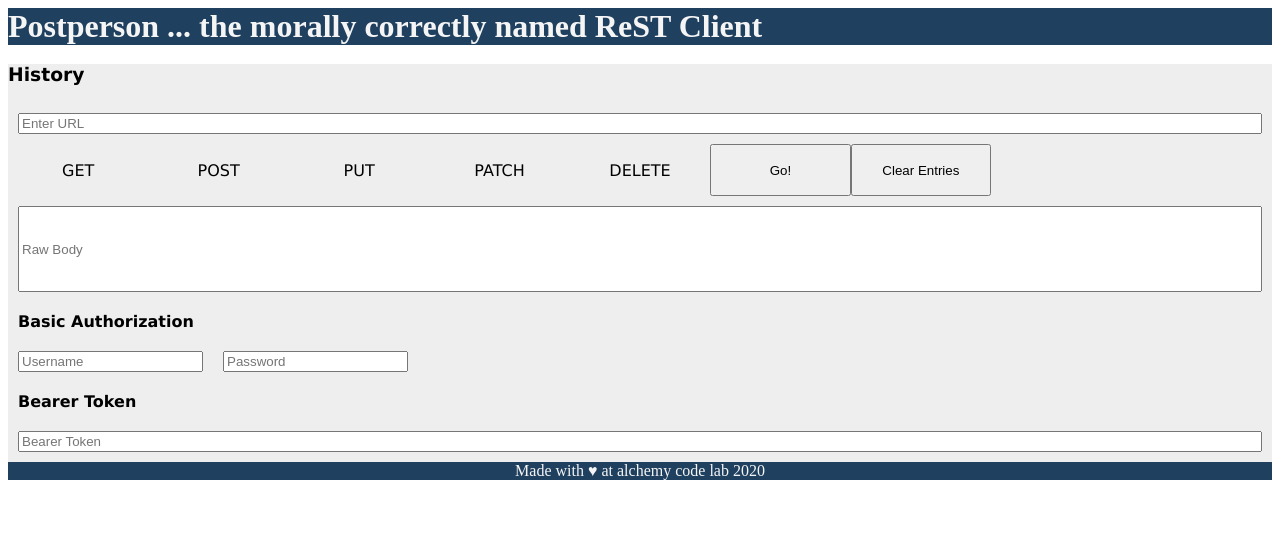
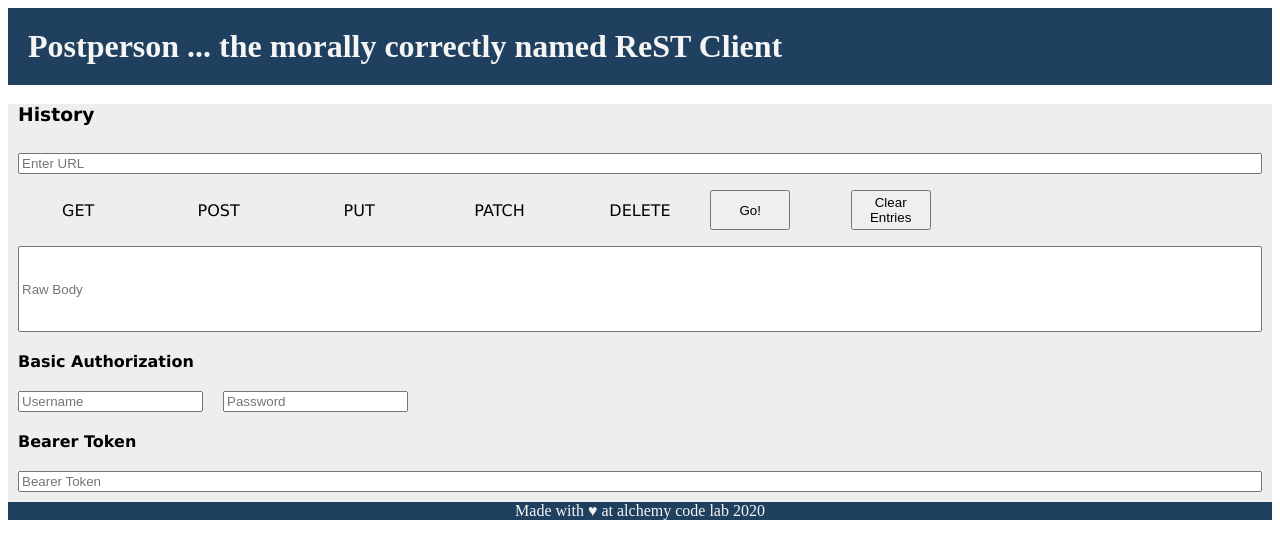
Before and after one commit to drmartell/postperson, a React app: page / in a window 1280 px wide. Built offline with nearby package versions, Linux system fonts and the light colour scheme.

Commit message:
additional styling

```diff
--- a/src/components/Form.css
+++ b/src/components/Form.css
@@ -22,7 +22,11 @@
   }
 
   label {
+    margin: 10px;
+    width: 100%;
     grid-row: 2;
+    justify-self: center;
+    text-align: center;
   }
 
   input[name="requestBody"] {
@@ -79,6 +83,8 @@
 
   button {
     cursor: pointer;
-    height: auto;
+    height: 40px;
+    width: 80px;
+    align-self: center;
   }
 }
--- a/src/components/Header.css
+++ b/src/components/Header.css
@@ -1,4 +1,5 @@
 .Header {
+  padding: 20px;
   color: #f5f5f5;
   background-color: #204060;
   font-size: 2em;
--- a/src/components/History.css
+++ b/src/components/History.css
@@ -1,3 +1,4 @@
 .History {
+  margin: 10px;
   grid-row: 9;
 }
```
